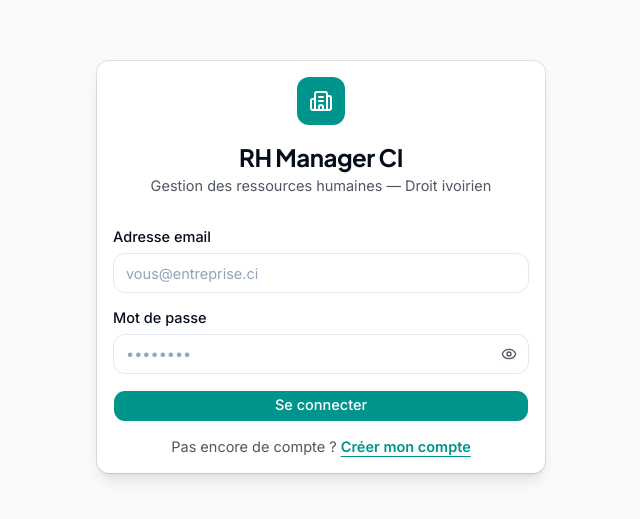
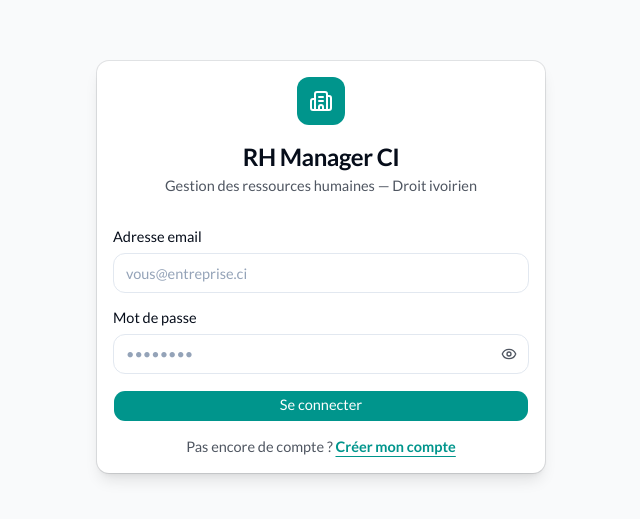
Before and after one commit to Yobed/RH, a Next.js app: page /login in a window 1280 px wide. Shown: the part 133-652 px from the top of the page, without its empty margins (319-959 px from the left). Built offline with nearby package versions, Linux system fonts and the light colour scheme.

Commit message:
feat(design): police Lato (style Odoo) sur toute l'app + surbrillance teal des entetes de section (formulaires)

```diff
--- a/app/globals.css
+++ b/app/globals.css
@@ -54,8 +54,8 @@
     --sidebar-border: oklch(0.20 0.025 260);
     --sidebar-ring: oklch(0.60 0.11 188);
 
-    --font-heading: var(--font-jakarta, var(--font-sans));
-    --font-display: var(--font-jakarta, var(--font-sans));
+    --font-heading: var(--font-sans);
+    --font-display: var(--font-sans);
   }
 
   .dark {
--- a/app/layout.tsx
+++ b/app/layout.tsx
@@ -1,22 +1,14 @@
 import type { Metadata } from "next";
-import { Inter, JetBrains_Mono, Plus_Jakarta_Sans } from "next/font/google";
+import { Lato, JetBrains_Mono } from "next/font/google";
 import "./globals.css";
 import { Toaster } from "sonner";
 import { ThemeProvider } from "@/components/rh/ThemeProvider";
 
-// Corps & UI : Inter (lisibilité maximale sur les tableaux denses).
-const inter = Inter({
+// Police principale : Lato — la police signature d'Odoo (corps + titres).
+const lato = Lato({
   subsets: ["latin"],
   variable: "--font-sans",
-  weight: ["400", "500", "600", "700"],
-  display: "swap",
-});
-
-// Titres & display : Plus Jakarta Sans (caractère, identité — direction Swiss/pro).
-const jakarta = Plus_Jakarta_Sans({
-  subsets: ["latin"],
-  variable: "--font-jakarta",
-  weight: ["500", "600", "700", "800"],
+  weight: ["400", "700", "900"],
   display: "swap",
 });
 
@@ -36,10 +28,10 @@ export default function RootLayout({ children }: { children: React.ReactNode })
   return (
     <html
       lang="fr"
-      className={`${inter.variable} ${jakarta.variable} ${jetbrainsMono.variable}`}
+      className={`${lato.variable} ${jetbrainsMono.variable}`}
       suppressHydrationWarning
     >
-      <body className={inter.className}>
+      <body className={lato.className}>
         <ThemeProvider>
           {children}
           <Toaster richColors position="top-right" />
--- a/components/rh/EmployeeDialog.tsx
+++ b/components/rh/EmployeeDialog.tsx
@@ -401,7 +401,7 @@ export function EmployeeDialog({
 
           {/* ── IDENTITÉ ─────────────────────────────────────────── */}
           <section className="space-y-3">
-            <p className="mb-1 flex items-center gap-2 border-b border-slate-100 pb-2 text-[11px] font-semibold uppercase tracking-[0.1em] text-[#0f766e] dark:border-slate-800 dark:text-[#2dd4bf]">
+            <p className="mb-2 flex items-center gap-2 rounded-lg border border-[#0d9488]/15 bg-[#0d9488]/10 px-3 py-2 text-[11px] font-bold uppercase tracking-[0.08em] text-[#0f766e] dark:border-[#2dd4bf]/15 dark:bg-[#2dd4bf]/10 dark:text-[#2dd4bf]">
               Identité
             </p>
 
@@ -511,7 +511,7 @@ export function EmployeeDialog({
 
           {/* ── PIÈCE D'IDENTITÉ & CNPS ──────────────────────────── */}
           <section className="space-y-3">
-            <p className="mb-1 flex items-center gap-2 border-b border-slate-100 pb-2 text-[11px] font-semibold uppercase tracking-[0.1em] text-[#0f766e] dark:border-slate-800 dark:text-[#2dd4bf]">
+            <p className="mb-2 flex items-center gap-2 rounded-lg border border-[#0d9488]/15 bg-[#0d9488]/10 px-3 py-2 text-[11px] font-bold uppercase tracking-[0.08em] text-[#0f766e] dark:border-[#2dd4bf]/15 dark:bg-[#2dd4bf]/10 dark:text-[#2dd4bf]">
               Pièce d&apos;identité & Sécurité sociale
             </p>
             <div className="grid gap-3 sm:grid-cols-3">
@@ -532,7 +532,7 @@ export function EmployeeDialog({
 
           {/* ── COORDONNÉES ──────────────────────────────────────── */}
           <section className="space-y-3">
-            <p className="mb-1 flex items-center gap-2 border-b border-slate-100 pb-2 text-[11px] font-semibold uppercase tracking-[0.1em] text-[#0f766e] dark:border-slate-800 dark:text-[#2dd4bf]">
+            <p className="mb-2 flex items-center gap-2 rounded-lg border border-[#0d9488]/15 bg-[#0d9488]/10 px-3 py-2 text-[11px] font-bold uppercase tracking-[0.08em] text-[#0f766e] dark:border-[#2dd4bf]/15 dark:bg-[#2dd4bf]/10 dark:text-[#2dd4bf]">
               Coordonnées
             </p>
             <div className="grid gap-3 sm:grid-cols-2">
@@ -587,7 +587,7 @@ export function EmployeeDialog({
 
           {/* ── POSTE & CONTRAT ──────────────────────────────────── */}
           <section className="space-y-3">
-            <p className="mb-1 flex items-center gap-2 border-b border-slate-100 pb-2 text-[11px] font-semibold uppercase tracking-[0.1em] text-[#0f766e] dark:border-slate-800 dark:text-[#2dd4bf]">
+            <p className="mb-2 flex items-center gap-2 rounded-lg border border-[#0d9488]/15 bg-[#0d9488]/10 px-3 py-2 text-[11px] font-bold uppercase tracking-[0.08em] text-[#0f766e] dark:border-[#2dd4bf]/15 dark:bg-[#2dd4bf]/10 dark:text-[#2dd4bf]">
               Poste & Contrat
             </p>
 
@@ -733,7 +733,7 @@ export function EmployeeDialog({
 
           {/* ── PRIMES & INDEMNITÉS ──────────────────────────────── */}
           <section className="space-y-3">
-            <p className="mb-1 flex items-center gap-2 border-b border-slate-100 pb-2 text-[11px] font-semibold uppercase tracking-[0.1em] text-[#0f766e] dark:border-slate-800 dark:text-[#2dd4bf]">
+            <p className="mb-2 flex items-center gap-2 rounded-lg border border-[#0d9488]/15 bg-[#0d9488]/10 px-3 py-2 text-[11px] font-bold uppercase tracking-[0.08em] text-[#0f766e] dark:border-[#2dd4bf]/15 dark:bg-[#2dd4bf]/10 dark:text-[#2dd4bf]">
               Primes & Indemnités habituelles
               <span className="ml-2 font-normal normal-case text-slate-400/70">
                 (reprises automatiquement à chaque bulletin)
@@ -811,7 +811,7 @@ export function EmployeeDialog({
           {/* ── MOTIF MODIFICATION (édition uniquement) ──────────── */}
           {employee && (
             <section className="space-y-2">
-              <p className="mb-1 flex items-center gap-2 border-b border-slate-100 pb-2 text-[11px] font-semibold uppercase tracking-[0.1em] text-[#0f766e] dark:border-slate-800 dark:text-[#2dd4bf]">
+              <p className="mb-2 flex items-center gap-2 rounded-lg border border-[#0d9488]/15 bg-[#0d9488]/10 px-3 py-2 text-[11px] font-bold uppercase tracking-[0.08em] text-[#0f766e] dark:border-[#2dd4bf]/15 dark:bg-[#2dd4bf]/10 dark:text-[#2dd4bf]">
                 Motif de modification
               </p>
               <div>
```
